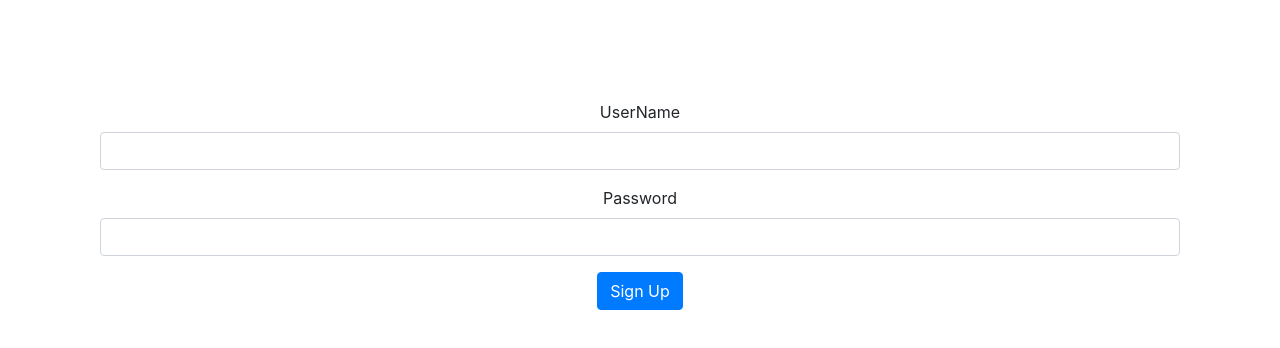
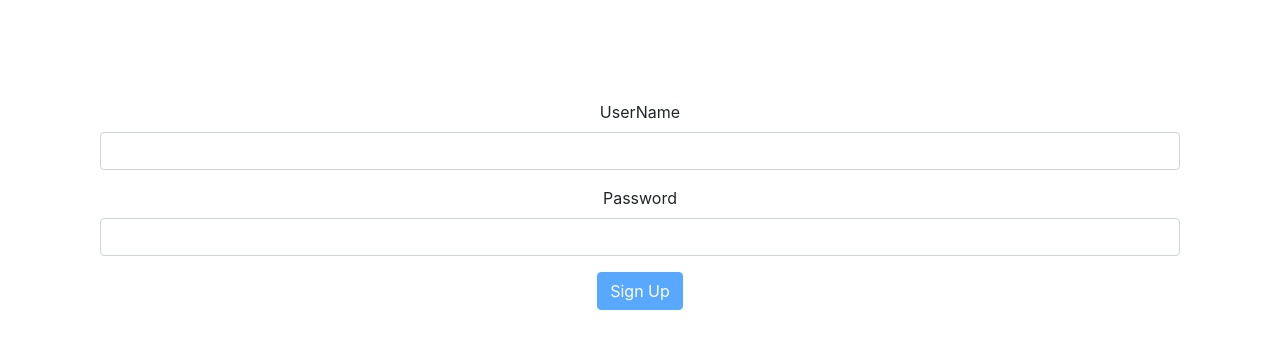
Before and after one commit to ManisTakaur/Reactive-Form-Angular5-and-Bootstrap4, an Angular app: page / in a window 1280 px wide. Shown: the top 348 px of the page. Built offline with nearby package versions, Linux system fonts and the light colour scheme.

Commit message:
minor bug fixed

```diff
--- a/src/app/signup-form/signup-form.component.css
+++ b/src/app/signup-form/signup-form.component.css
@@ -1,7 +1,6 @@
 
 .centerize{
     text-align: center;
-
     margin-top: 100px;
     margin-left: 100px;
     margin-right: 100px;
--- a/src/app/signup-form/signup-form.component.html
+++ b/src/app/signup-form/signup-form.component.html
@@ -34,7 +34,9 @@
                     <div *ngIf="password.errors.nospace">Password Cannot Contain Spaces</div>
                 </div>
         </div>
-        <button class="btn btn-primary" type="submit">Sign Up</button>
+        <button class="btn btn-primary" type="submit"
+            [disabled]="username.invalid || password.invalid">
+            Sign Up
+        </button>
     </div>
-
 </form>
```
